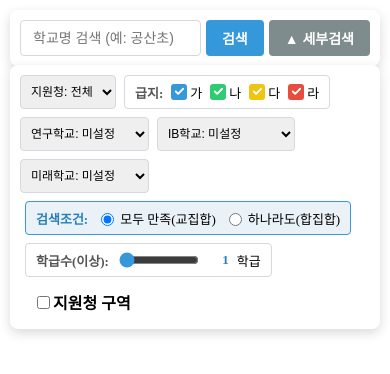
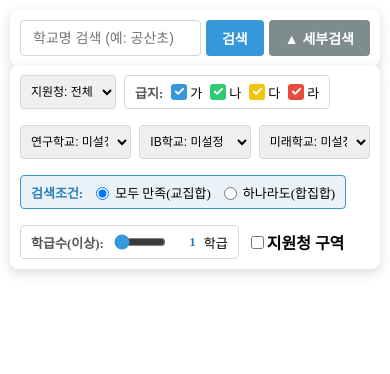
Before and after one commit to 1-Ryu/SchoolMap, a FastAPI app: page / in a window 390 px wide. Shown: the top 374 px of the page. Run offline with FastAPI, Linux system fonts and the light colour scheme; some libraries are stand-ins or nearby versions.

Commit message:
Add files via upload

```diff
--- a/templates/index.html
+++ b/templates/index.html
@@ -57,6 +57,8 @@
             </label>
         </div>
 
+        <div class="filter-break"></div>
+
         <select id="filter-research" onchange="applyFilters()">
             <option value="미설정">연구학교: 미설정</option>
             <option value="지정교">연구학교: 지정교</option>
@@ -78,6 +80,8 @@
             <option value="미지정교">미래학교: 미지정교</option>
         </select>
 
+        <div class="filter-break"></div>
+
         <div style="display: flex; align-items: center; gap: 8px; padding: 0 10px; border: 1px solid #3498DB; border-radius: 4px; font-size: 13px; background: #EAF2F8; margin-left: 5px; height: 34px; box-sizing: border-box;">
             <span style="color: #2980B9; font-weight: bold;">검색조건:</span>
             <label style="cursor: pointer; display: flex; align-items: center; gap: 3px;">
@@ -87,6 +91,8 @@
                 <input type="radio" name="filter-mode" value="or" onchange="applyFilters()"> 하나라도(합집합)
             </label>
         </div>
+
+        <div class="filter-break"></div>
 
         <div style="display: flex; align-items: center; gap: 8px; padding: 0 10px; border: 1px solid #D5D8DC; border-radius: 4px; font-size: 13px; background: white; margin-left: 5px; height: 34px; box-sizing: border-box;">
             <span style="color: #555; font-weight: bold;">학급수(이상):</span>
--- a/templates/style.css
+++ b/templates/style.css
@@ -115,6 +115,9 @@ body, html { margin: 0; padding: 0; height: 100%; }
 .cb-da:checked { background-color: #F1C40F; }
 .cb-ra:checked { background-color: #E74C3C; }
 
+/* 줄바꿈 지점 표시용. PC에서는 지금처럼 폭에 맞춰 자동으로 흐르게 둔다. */
+.filter-break { display: none; }
+
 @media (max-width: 768px) {
     #search-box {
         top: 10px;
@@ -136,4 +139,31 @@ body, html { margin: 0; padding: 0; height: 100%; }
     #filter-box select, #filter-grade, .grade-cb {
         font-size: 12px;
     }
+
+    /* 폭에 따라 줄이 들쭉날쭉해지지 않도록 4줄로 고정한다.
+       1줄 지원청·급지 / 2줄 연구·IB·미래 / 3줄 검색조건 / 4줄 학급수·지원청 구역 */
+    .filter-break {
+        display: block;
+        flex-basis: 100%;
+        height: 0;
+        margin: 0;
+    }
+    /* 셀렉트 3개가 한 줄에 들어가도록 남는 폭을 균등하게 나눠 갖는다. */
+    #filter-research, #filter-ib, #filter-future {
+        flex: 1 1 0;
+        min-width: 0;
+    }
+    /* 인라인 여백 때문에 줄이 밀리는 것을 막는다. */
+    #filter-box > div[style*="margin-left"],
+    #filter-box > label[style*="margin-left"] {
+        margin-left: 0 !important;
+    }
+    /* 학급수와 지원청 구역이 한 줄에 들어가도록 슬라이더를 줄인다. */
+    #filter-class-count {
+        width: 52px !important;
+    }
+    /* 아주 좁은 기종에서도 줄이 깨지지 않게, 모자랄 때만 줄어들 수 있게 둔다. */
+    #filter-district, #filter-grade {
+        min-width: 0;
+    }
 }
```
